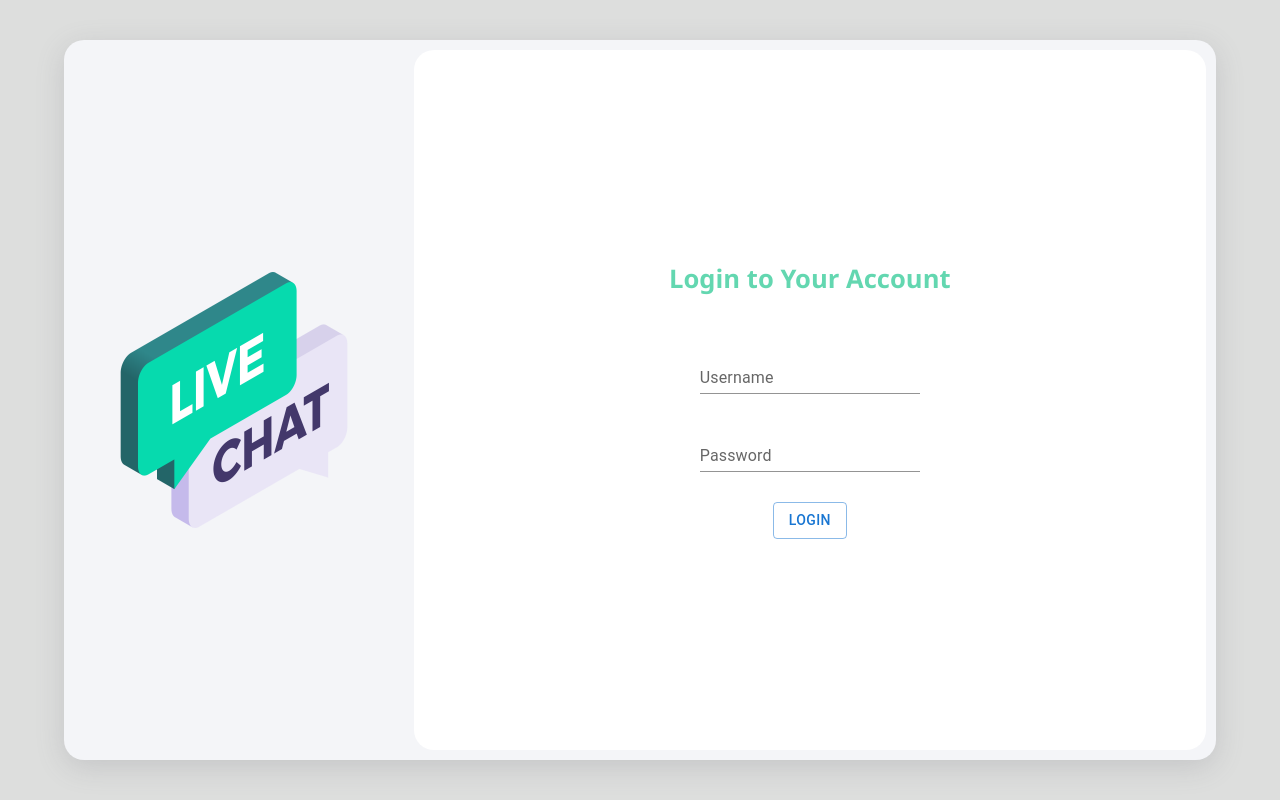
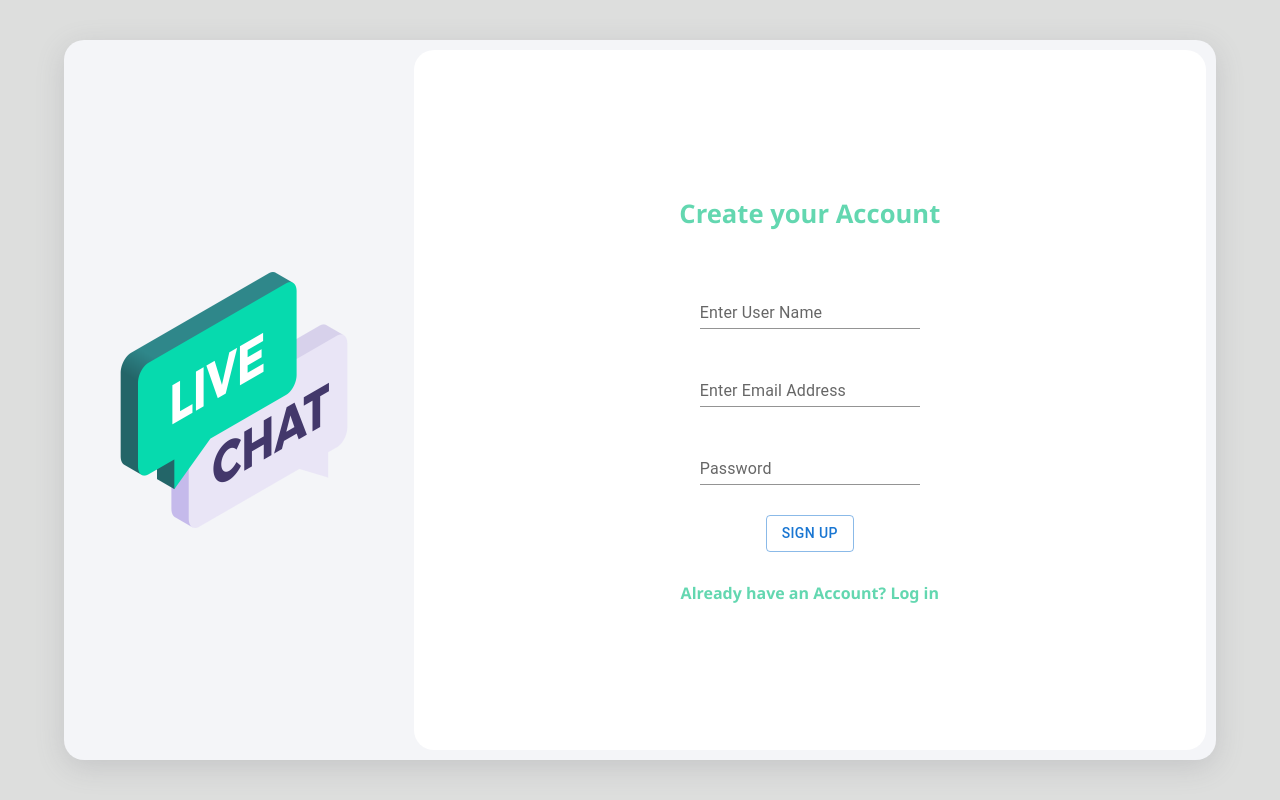
Before and after one commit to webpandaaa/ChatApp, a React (Vite) app: page / in a window 1280 px wide. Built offline with nearby package versions, Linux system fonts and the light colour scheme.

Commit message:
Authorization complete

```diff
--- a/package.json
+++ b/package.json
@@ -15,11 +15,13 @@
     "@mui/icons-material": "^6.1.6",
     "@mui/material": "^6.1.6",
     "@reduxjs/toolkit": "^2.3.0",
+    "axios": "^1.7.8",
     "motion": "^11.11.15",
     "react": "^18.3.1",
     "react-dom": "^18.3.1",
     "react-redux": "^9.1.2",
-    "react-router-dom": "^6.28.0"
+    "react-router-dom": "^6.28.0",
+    "react-toastify": "^10.0.6"
   },
   "devDependencies": {
     "@eslint/js": "^9.13.0",
--- a/src/App.jsx
+++ b/src/App.jsx
@@ -8,6 +8,7 @@ import Chatarea from './Components/Chatarea'
 import CreateGroup from './Components/CreateGroup'
 import Groups from './Components/Groups'
 import Users from './Components/Users'
+import "react-toastify/dist/ReactToastify.css";
 
 
 const App = () => {
--- a/src/Components/Login.jsx
+++ b/src/Components/Login.jsx
@@ -1,26 +1,210 @@
-import { Button, TextField } from '@mui/material'
-import React from 'react'
+import { Backdrop, Button, CircularProgress, TextField } from "@mui/material";
+import axios from "axios";
+import React, { useState } from "react";
+import { useNavigate } from "react-router-dom";
+import { ToastContainer, toast } from "react-toastify";
+import logo from "/images/liveChat.png";
 
-const Login = () => {
+function Login() {
+  const [showlogin, setShowLogin] = useState(false);
+  const [data, setData] = useState({ name: "", email: "", password: "" });
+  const [loading, setLoading] = useState(false);
+
+  const navigate = useNavigate();
+
+  const changeHandler = (e) => {
+    setData({ ...data, [e.target.name]: e.target.value });
+  };
+
+  const loginHandler = async (e) => {
+    setLoading(true);
+    try {
+      const config = {
+        headers: {
+          "Content-type": "application/json",
+        },
+      };
+
+      const response = await axios.post(
+        "http://localhost:5001/user/login/",
+        data,
+        config
+      );
+      setLoading(false);
+      localStorage.setItem("userData", JSON.stringify(response));
+      navigate("/app/welcome");
+      toast.success("Login successful!", {
+        position: "top-right",
+        autoClose: 3000,
+      });
+      console.log("navigate");
+    } catch (error) {
+      setLoading(false);
+      toast.error("Invalid username or password.", {
+        position: toast.POSITION.TOP_RIGHT,
+        autoClose: 3000,
+      });
+    }
+  };
+
+  const signUpHandler = async () => {
+    setLoading(true);
+    try {
+      const config = {
+        headers: {
+          "Content-type": "application/json",
+        },
+      };
+
+      const response = await axios.post(
+        "http://localhost:5001/user/register/",
+        data,
+        config
+      );
+      setLoading(false);
+      localStorage.setItem("userData", JSON.stringify(response));
+      navigate("/app/welcome");
+      toast.success("Registration successful!", {
+        position: "top-right",
+        autoClose: 3000,
+      });
+    } catch (error) {
+      setLoading(false);
+      if (error.response.status === 405) {
+        toast.error("User with this email ID already exists.", {
+          position: "top-right",
+          autoClose: 3000,
+        });
+      } else if (error.response.status === 406) {
+        toast.error("Username already taken, please choose another one.", {
+          position: "top-right",
+          autoClose: 3000,
+        });
+      } else {
+        toast.error("An error occurred. Please try again.", {
+          position: "top-right",
+          autoClose: 3000,
+        });
+      }
+    }
+  };
+
   return (
-    <div className='login-container'>
-      <div className='image-container'>
-            <img src="/images/liveChat.png" alt="" className='welcome-logo' />
+    <>
+      <Backdrop
+        sx={{ color: "#fff", zIndex: (theme) => theme.zIndex.drawer + 1 }}
+        open={loading}
+      >
+        <CircularProgress />
+      </Backdrop>
+      <div className="login-container">
+        <div className="image-container">
+          <img src={logo} alt="Logo" className="welcome-logo" />
         </div>
-      <div className='login-box'>
-        <p className='login-text'>Login to Your Account</p>
-        <TextField id="standard-basic" label="Username" variant="standard" />
+        {showlogin ? (
+          <div className="login-box">
+            <p className="login-text">Login to your Account</p>
             <TextField
+              onChange={changeHandler}
+              id="standard-basic"
+              label="Enter User Name"
+              variant="standard"
+              name="name"
+              onKeyDown={(event) => {
+                if (event.code === "Enter") {
+                  loginHandler();
+                }
+              }}
+            />
+            <TextField
+              onChange={changeHandler}
+              id="standard-password-input"
+              variant="standard"
+              label="Password"
+              type="password"
+              autoComplete="current-password"
+              name="password"
+              onKeyDown={(event) => {
+                if (event.code === "Enter") {
+                  loginHandler();
+                }
+              }}
+            />
+            <Button variant="outlined" onClick={loginHandler}>
+              Login
+            </Button>
+            <p>
+              Don't have an Account?{" "}
+              <span
+                className="hyper"
+                onClick={() => {
+                  setShowLogin(false);
+                }}
+              >
+                Sign Up
+              </span>
+            </p>
+          </div>
+        ) : (
+          <div className="login-box">
+            <p className="login-text">Create your Account</p>
+            <TextField
+              onChange={changeHandler}
+              id="standard-basic"
+              label="Enter User Name"
+              variant="standard"
+              name="name"
+              onKeyDown={(event) => {
+                if (event.code === "Enter") {
+                  signUpHandler();
+                }
+              }}
+            />
+            <TextField
+              onChange={changeHandler}
+              id="standard-basic"
+              label="Enter Email Address"
+              variant="standard"
+              name="email"
+              onKeyDown={(event) => {
+                if (event.code === "Enter") {
+                  signUpHandler();
+                }
+              }}
+            />
+            <TextField
+              onChange={changeHandler}
               id="standard-password-input"
               label="Password"
               type="password"
+              variant="standard"
               autoComplete="current-password"
-          variant="standard"
+              name="password"
+              onKeyDown={(event) => {
+                if (event.code === "Enter") {
+                  signUpHandler();
+                }
+              }}
             />
-        <Button variant="outlined">Login</Button>
+            <Button variant="outlined" onClick={signUpHandler}>
+              Sign Up
+            </Button>
+            <p>
+              Already have an Account?{" "}
+              <span
+                className="hyper"
+                onClick={() => {
+                  setShowLogin(true);
+                }}
+              >
+                Log in
+              </span>
+            </p>
           </div>
+        )}
       </div>
-  )
+    </>
+  );
 }
 
-export default Login
+export default Login;
--- a/src/Components/mystyle.css
+++ b/src/Components/mystyle.css
@@ -307,6 +307,10 @@
   gap: 30px;
 }
 
+.hyper{
+  cursor: pointer;
+}
+
 .list-container {
   flex: 0.7;
   display: flex;
--- a/src/main.jsx
+++ b/src/main.jsx
@@ -5,11 +5,14 @@ import App from "./App.jsx";
 import { BrowserRouter } from "react-router-dom";
 import { Provider } from "react-redux";
 import { store } from "./Features/Store.jsx";
+import "react-toastify/dist/ReactToastify.css";
+import { ToastContainer } from "react-toastify";
 
 createRoot(document.getElementById("root")).render(
   <StrictMode>
     <BrowserRouter>
       <Provider store={store}>
+      <ToastContainer />
         <App />
       </Provider>
     </BrowserRouter>
```
Also changed, not shown: src/Components/Sidebar.jsx (+82 -49 lines), src/Components/Toaster.jsx (added, +43 -0 lines), 1 other file (tests, documents, lock files or other folders). Lines whose indentation alone changed are shown as unchanged.
